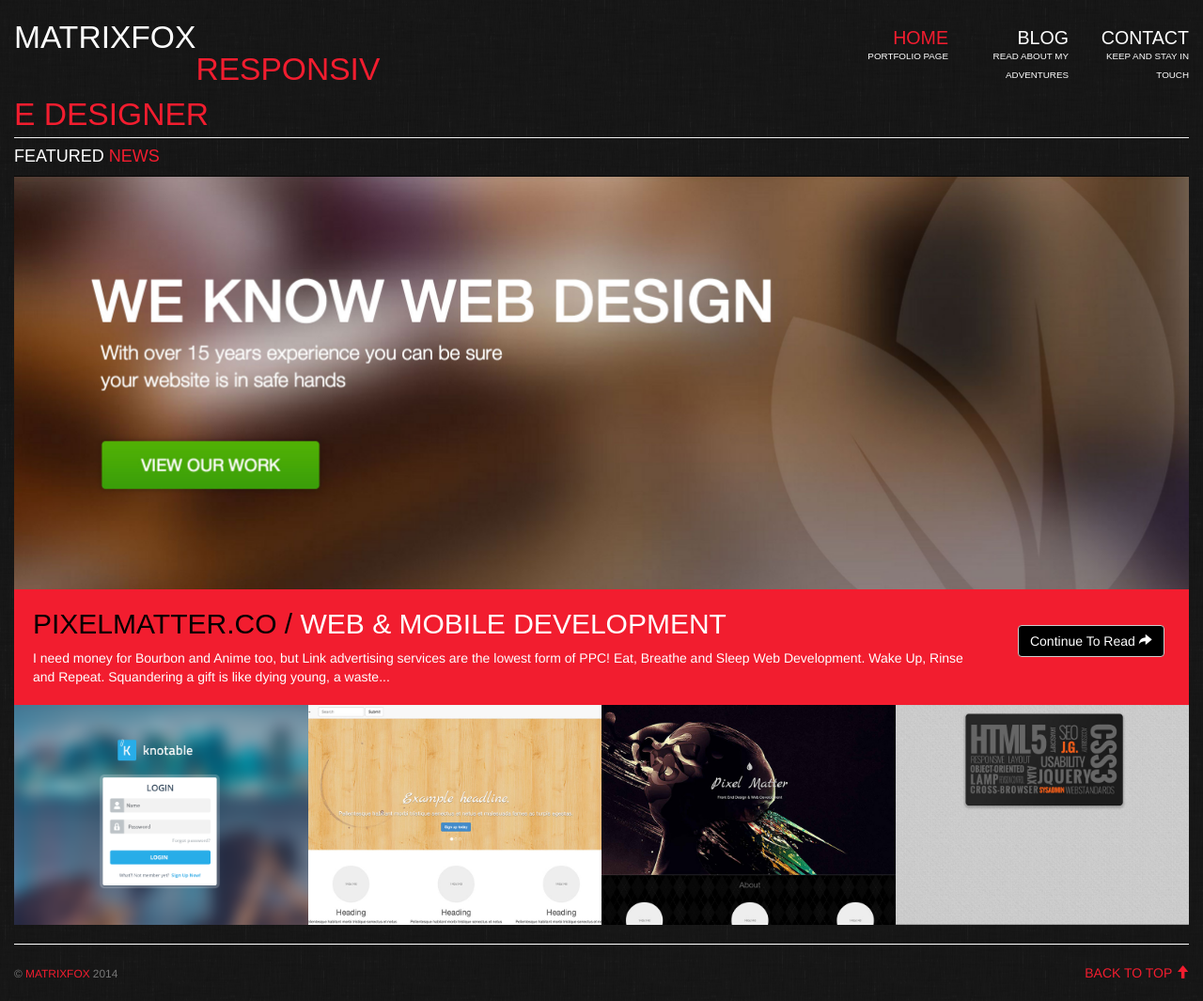
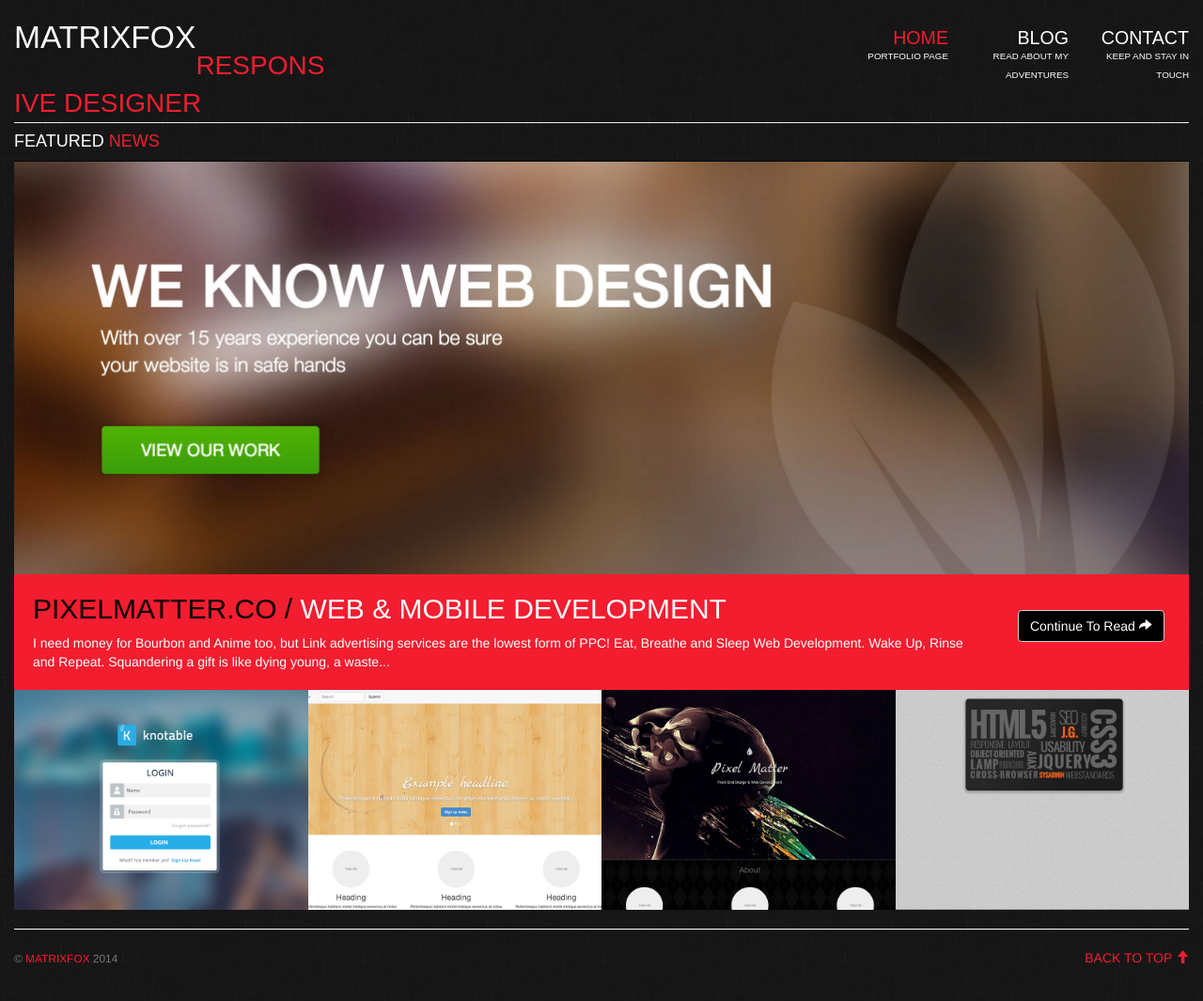
Before and after one commit to matrixfox/matrixfox.github.io, a Jekyll site: the page built from index.html, in a window 1280 px wide. Shown: the whole page at 94% size. Built offline with Jekyll 4.4.1, drawn with Linux system fonts in a browser that asks for light colours; nearby versions of some CDN libraries; some web fonts are replaced; Markdown is read by kramdown in place of the engine named in the settings.

Commit message:
Minor Cleanup

```diff
--- a/_src/less/main.less
+++ b/_src/less/main.less
@@ -102,7 +102,7 @@ a {
 
 span {
   color: @red;
-  font-size: 2.4em;
+  font-size: 2em;
 }
 }
 
--- a/stylesheets/stylesheet.css
+++ b/stylesheets/stylesheet.css
@@ -154,7 +154,7 @@ a:hover {
 /* logo */
 .navbar-header span {
   color: #f21d2f;
-  font-size: 2.4em;
+  font-size: 2em;
 }
 .navbar-toggle {
   margin-bottom: 34px;
```
